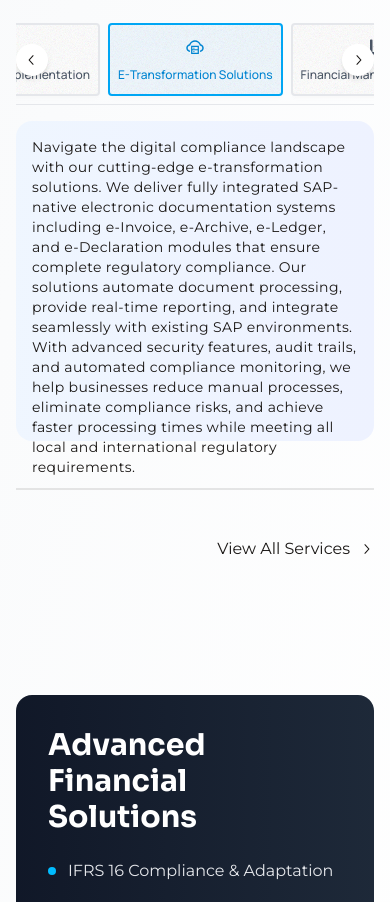
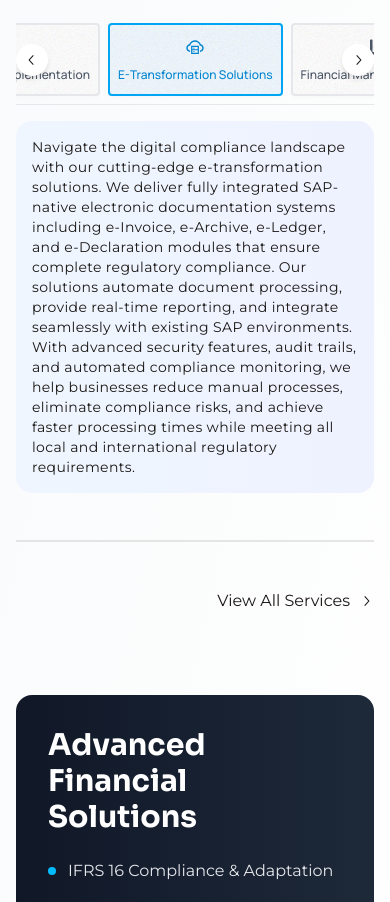
Before and after one commit to esmbtdevelopment/esmbt, a Next.js app: page / in a window 390 px wide. Shown: the part 3660-4562 px from the top of the page. Built offline with nearby package versions, Linux system fonts and the light colour scheme.

Commit message:
Update Tabs.js

```diff
--- a/components/Tabs.js
+++ b/components/Tabs.js
@@ -248,7 +248,7 @@ const Tabs = ({
             <button
               key={tab.id || index}
               onClick={() => handleUserInteraction(index)}
-              className={`btn border-2 transition-all duration-300  flex-col  hover:text-white h-fit py-3 md:py-5 px-2 md:px-4 flex-shrink-0 min-w-0  ${
+              className={`btn border-2 transition-all duration-300 hover:text-sky-400 flex-col h-fit py-3 md:py-5 px-2 md:px-4 flex-shrink-0 min-w-0  ${
                 activeTab === index
                   ? "border-sky-500 bg-sky-50 text-sky-600"
                   : "border-gray-200 bg-white text-gray-600 hover:border-sky-200"
@@ -266,7 +266,7 @@ const Tabs = ({
       </div>
 
       {/* Tab Content */}
-      <div className="size-full max-h-80 bg-gradient-to-r from-blue-50 to-indigo-50 rounded-2xl p-4 md:p-8 lg:p-12">
+      <div className="size-full max-h-fit lg:max-h-80 bg-gradient-to-r from-blue-50 to-indigo-50 rounded-2xl p-4 md:p-8 lg:p-12">
         {tabs[activeTab] && (
           <div
             key={activeTab}
```
